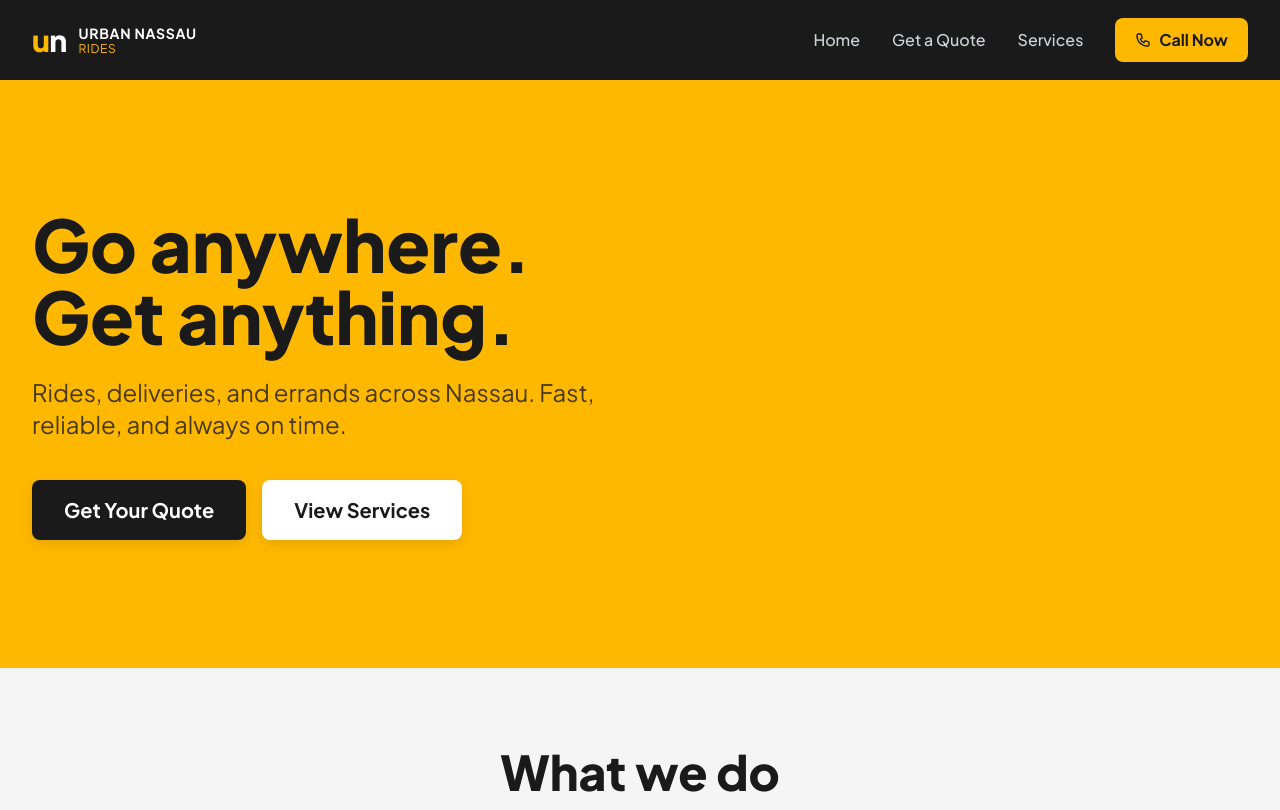
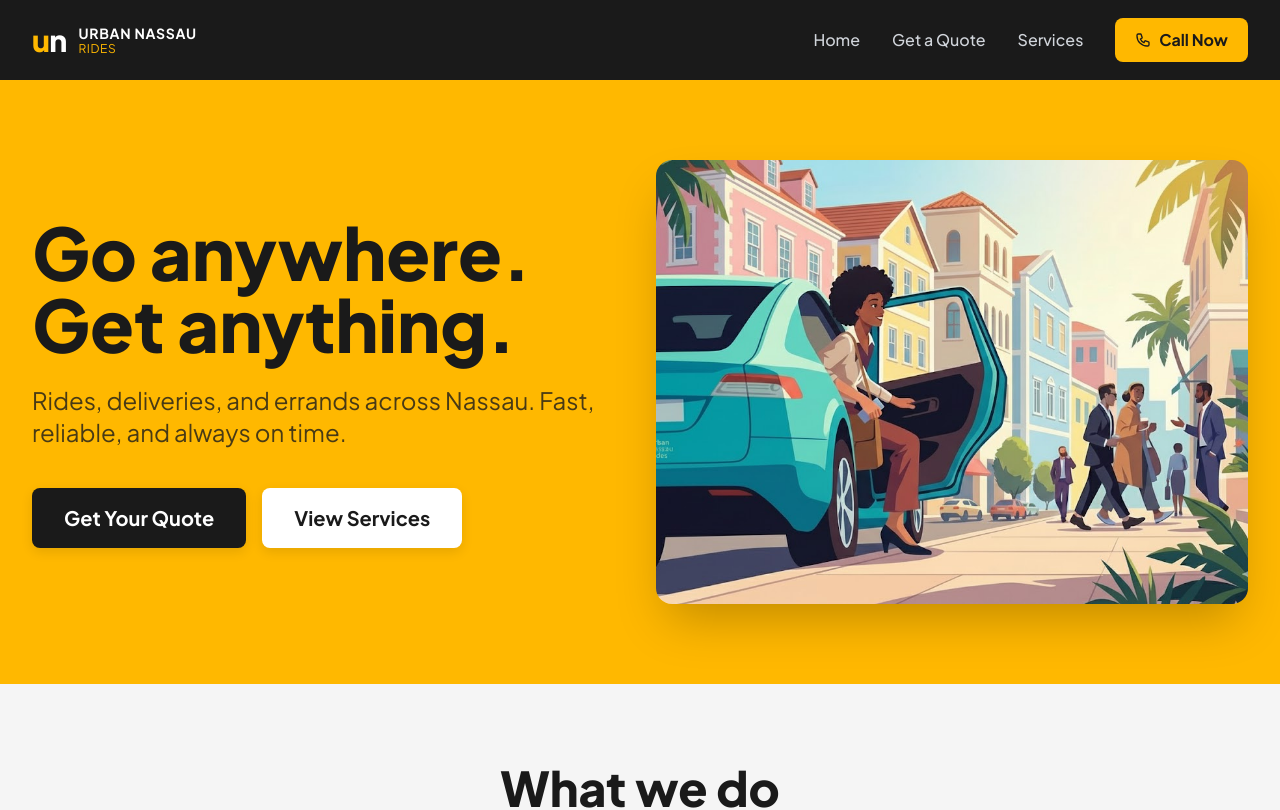
Before and after one commit to salutethegenius/urbannassau2.0, a Next.js app: page / in a window 1280 px wide. Shown: the top 810 px of the page. Built offline with nearby package versions, Linux system fonts and the light colour scheme; no server answers; the database is empty.

Commit message:
Add hero illustration and update typography

```diff
--- a/app/page.tsx
+++ b/app/page.tsx
@@ -1,4 +1,5 @@
 import Link from 'next/link';
+import Image from 'next/image';
 import { prisma } from '@/lib/prisma';
 
 async function getFareSettings() {
@@ -14,9 +15,11 @@ export default async function HomePage() {
   return (
     <div>
       {/* Hero Section */}
-      <section className="bg-golden-500 py-20 md:py-32">
+      <section className="bg-golden-500 py-12 md:py-20 overflow-hidden">
         <div className="max-w-7xl mx-auto px-4 sm:px-6 lg:px-8">
-          <div className="max-w-3xl">
+          <div className="grid grid-cols-1 lg:grid-cols-2 gap-8 items-center">
+            {/* Text Content */}
+            <div>
               <h1 className="text-5xl md:text-7xl font-black text-brand-black mb-6 leading-tight">
                 Go anywhere.<br />
                 Get anything.
@@ -33,6 +36,20 @@ export default async function HomePage() {
                 <Link href="/services" className="btn-white text-center text-xl">
                   View Services
                 </Link>
+              </div>
+            </div>
+
+            {/* Hero Image */}
+            <div className="relative hidden lg:block">
+              <div className="relative w-full aspect-[4/3] rounded-2xl overflow-hidden shadow-2xl">
+                <Image
+                  src="/images/hero-illustration.png"
+                  alt="Urban Nassau Rides - Ride service in Nassau, Bahamas"
+                  fill
+                  className="object-cover"
+                  priority
+                />
+              </div>
             </div>
           </div>
         </div>
```
Also changed, not shown: public/images/hero-illustration.png (added). Lines whose indentation alone changed are shown as unchanged.
